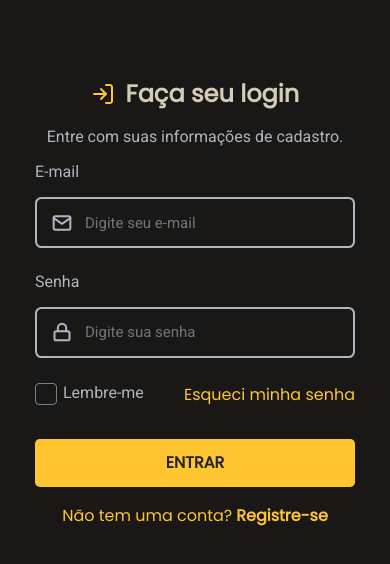
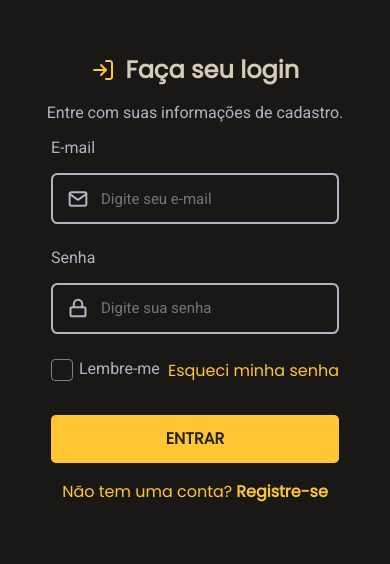
Before and after one commit to gosttavo/desafio-form-login, a plain HTML site: page index.html in a window 390 px wide. Shown: the part 70-634 px from the top of the page. Drawn offline with Linux system fonts and the light colour scheme.

Commit message:
Add files via upload

```diff
--- a/styles/style.css
+++ b/styles/style.css
@@ -149,7 +149,19 @@ header{
     background-image: url(../img/lock-focus.svg);
 }
 
-@media only screen and (max-width: 1280px){
+
+@media only screen and (max-width: 1370px){
+    form{
+        width: 34rem;
+        height: 32rem;
+    }
+
+    .receiver, button, #space-between {
+        width: 23rem;
+    }
+}
+
+@media only screen and (max-width: 1050px){
     form{
         width: 100%;
         background: none;
@@ -173,6 +185,19 @@ header{
 
     .receiver, button, #space-between {
         width: 20rem;
+    }
+    .img-container {
+        display: none;
+    }
+}
+
+@media only screen and (max-width: 480px){
+    .container{
+        height: 100vh;
+    }
+
+    .receiver, button, #space-between {
+        width: 18rem;
     }
     .img-container {
         display: none;
```
